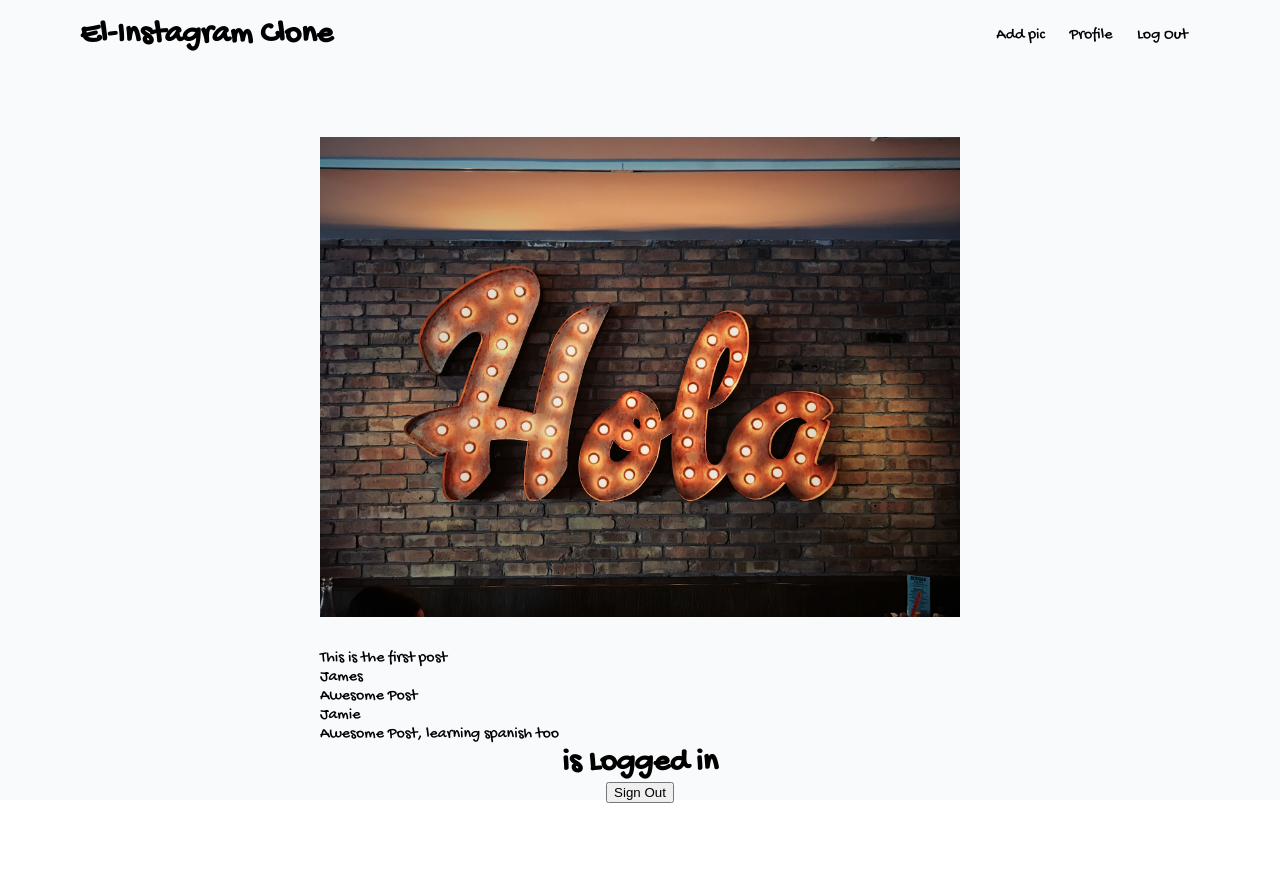
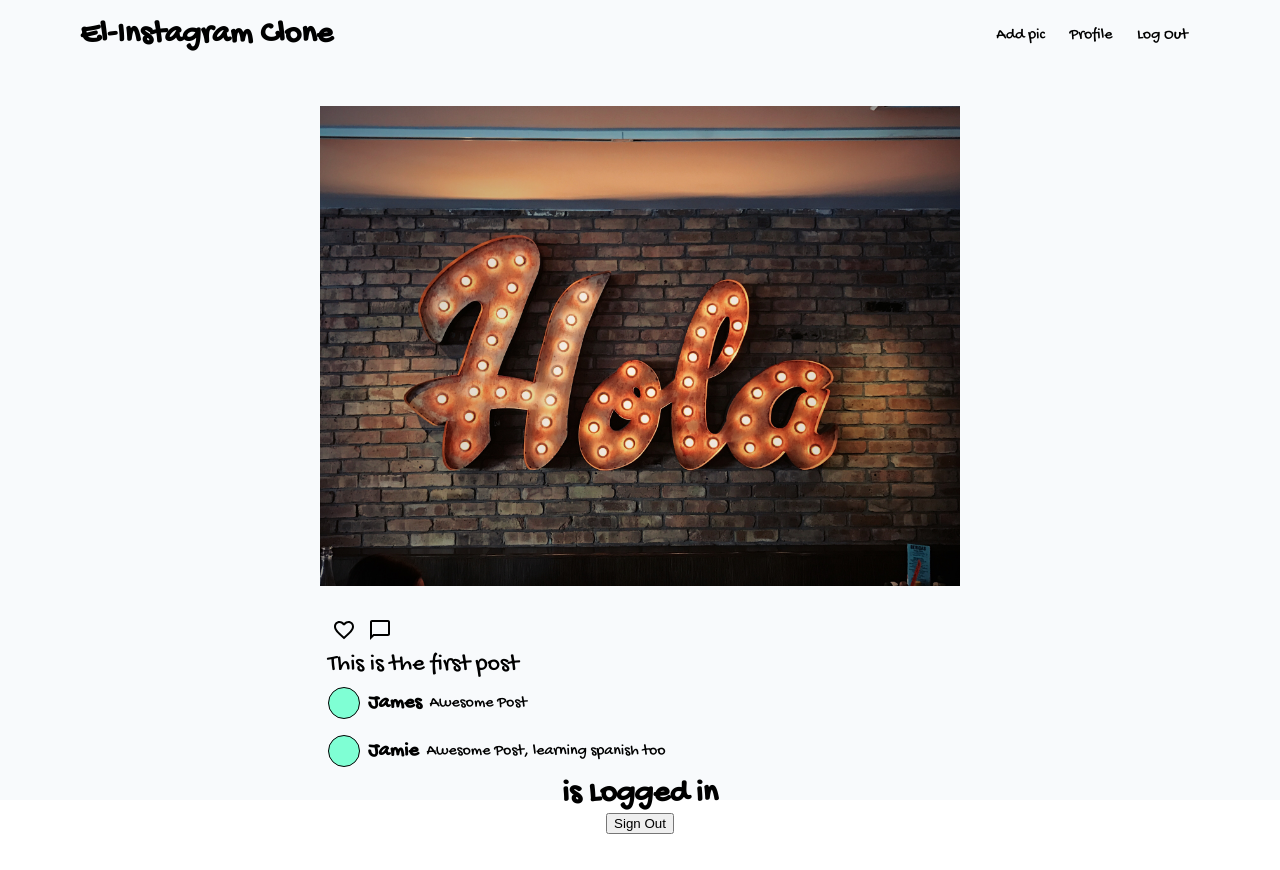
Before and after one commit to rdpinkst/instagram-clone, a React (Create React App) app: page /home in a window 1280 px wide. Built offline with nearby package versions, Linux system fonts and the light colour scheme.

Commit message:
Styled and got svg for like and comment

```diff
--- a/package.json
+++ b/package.json
@@ -3,6 +3,8 @@
   "version": "0.1.0",
   "private": true,
   "dependencies": {
+    "@mdi/js": "^6.7.96",
+    "@mdi/react": "^1.6.0",
     "@testing-library/jest-dom": "^5.16.4",
     "@testing-library/react": "^13.3.0",
     "@testing-library/user-event": "^13.5.0",
--- a/src/App.css
+++ b/src/App.css
@@ -19,3 +19,31 @@
     align-self: center;
     padding-bottom: 2rem;
 }
+.profile-pic{
+    height: 2rem;
+    width: 2rem;
+    border: 1px solid black;
+    border-radius: 50%;
+    background-color: aquamarine;
+    margin-right: 0.5rem;
+}
+.comment{
+    display: flex;
+    margin:0.5rem;
+    align-items: center;
+}
+.user{
+    margin-right: 0.5rem;
+    font-size: 1.25rem;
+    font-weight: 700;
+}
+.like-comment{
+    display: flex;
+}
+.icon{
+    margin: 0 0 0.5rem 0.75rem;
+}
+.description-post{
+    margin-left: 0.5rem;
+    font-size: 1.5rem;
+}
--- a/src/components/Post.js
+++ b/src/components/Post.js
@@ -1,23 +1,34 @@
 import React from "react";
+import Icon from "@mdi/react";
+import { mdiHeartOutline, mdiMessageOutline } from "@mdi/js";
 
-function Post( {postData} ) {
-
-    const comments = postData.comments.map(comment => {
+function Post({ postData }) {
+  const comments = postData.comments.map((comment) => {
     return (
-            <div key={comment.uid}>
-                <p>{comment.userName}</p>
+      <div key={comment.uid} className="comment">
+        <div className="profile-pic"></div>
+        <p className="user">{comment.userName}</p>
         <p>{comment.message}</p>
       </div>
-        )
-    })
+    );
+  });
 
   return (
     <div className="postContainer">
-            <img className="postImage" src={`/${postData.picUrl}`} alt="spanish learning" />
-            <p>{postData.caption}</p>
+      <img
+        className="postImage"
+        src={`/${postData.picUrl}`}
+        alt="spanish learning"
+      />
+      <div className="like-comment">
+        <Icon className="icon" path={mdiHeartOutline} size={1} />
+        <Icon className="icon" path={mdiMessageOutline} size={1} />
+      </div>
+
+      <p className="description-post">{postData.caption}</p>
       {comments}
     </div>
-    )
+  );
 }
 
 export default Post;
```
Also changed, not shown: 1 other file (tests, documents, lock files or other folders). Lines whose indentation alone changed are shown as unchanged.
